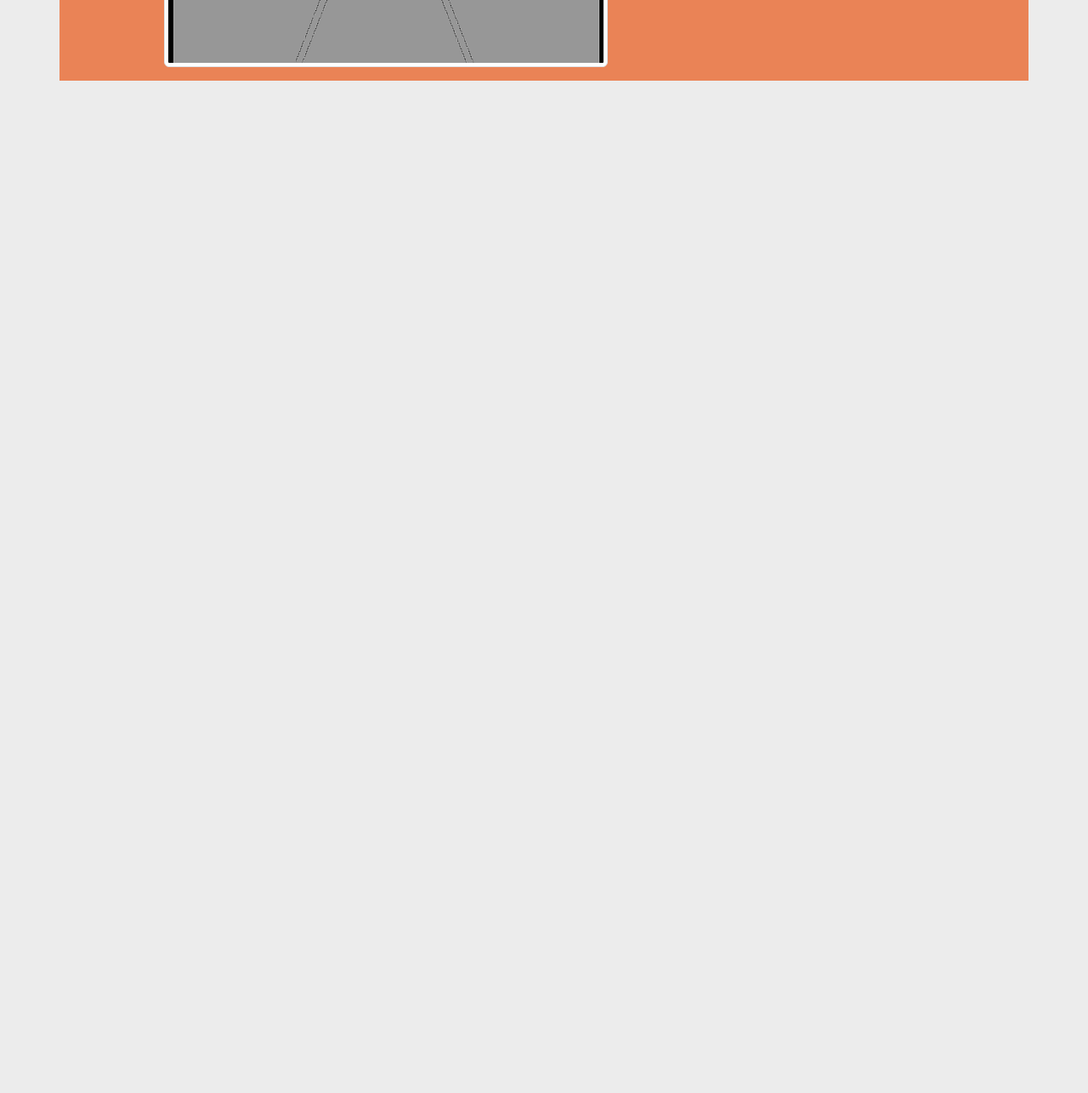
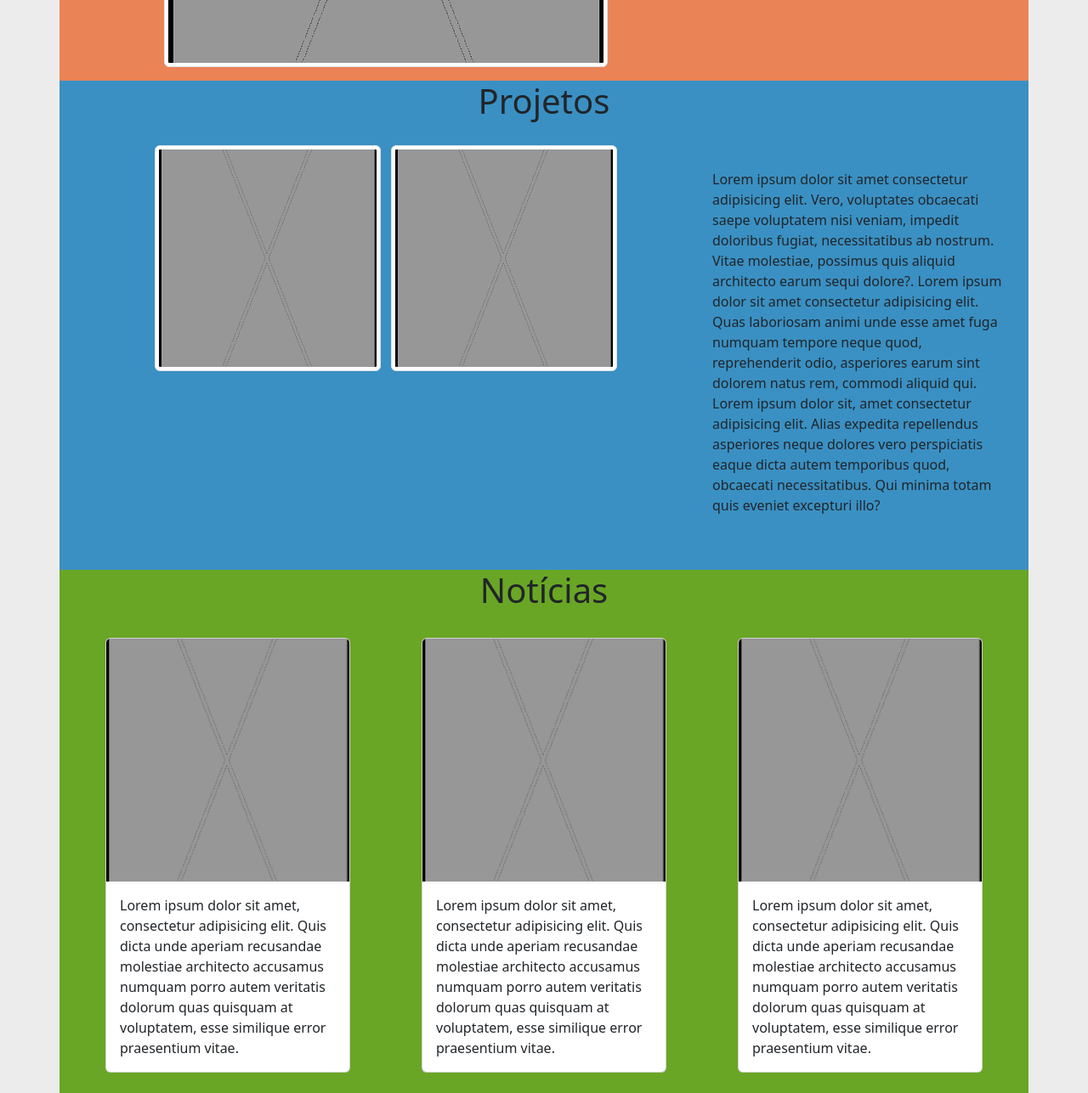
Before and after one commit to Guthox/PI-Site, a plain HTML site: page index.html in a window 1280 px wide. Shown: the part 1010-2297 px from the top of the page at 85% size. Before the commit the page ends 1105 px from the top, so only its background shows below. Drawn offline with nearby package versions, Linux system fonts and the light colour scheme.

Commit message:
Adicionado secao de projetos e noticias

```diff
--- a/CSS/style.css
+++ b/CSS/style.css
@@ -9,3 +9,15 @@ body{
 #sobreNos{
     background-color: #EA8356;
 }
+
+#projetos{
+    background-color: #3A90C3;
+}
+
+#fotos{
+    background-color: #ECECEC;
+}
+
+#noticias{
+    background-color: #69A625;
+}
--- a/index.html
+++ b/index.html
@@ -101,6 +101,81 @@
             </div>
         </div>
         <!-- ****************************************************************** -->
+        <!-- *************************** Projetos **************************** -->
+        <div class="container-lg" id="projetos">
+            <div class="container-fluid text-center mt-0">
+                <h1>Projetos</h1>
+            </div>
+            <div class="container-lg">
+                <div class="row">
+                    <div class="col-md text-center py-3">
+                        <img src="IMG/placeholderSqrSmall.png" alt="..." class="img-thumbnail m-1">
+                        <img src="IMG/placeholderSqrSmall.png" alt="..." class="img-thumbnail m-1">
+                    </div>
+                    <div class="col-lg-4 justify-center py-5">
+                        <p>Lorem ipsum dolor sit amet consectetur adipisicing elit. Vero, voluptates
+                            obcaecati saepe voluptatem nisi veniam, impedit doloribus fugiat, necessitatibus
+                            ab nostrum. Vitae molestiae, possimus quis aliquid architecto earum sequi
+                            dolore?. Lorem ipsum dolor sit amet consectetur adipisicing elit. Quas
+                            laboriosam animi unde esse amet fuga numquam tempore neque quod, reprehenderit
+                            odio, asperiores earum sint dolorem natus rem, commodi aliquid qui. Lorem ipsum
+                            dolor sit, amet consectetur adipisicing elit. Alias expedita repellendus
+                            asperiores neque dolores vero perspiciatis eaque dicta autem temporibus quod,
+                            obcaecati necessitatibus. Qui minima totam quis eveniet excepturi illo?</p>
+                    </div>
+                </div>
+            </div>
+        </div>
+        <!-- ****************************************************************** -->
+        <!-- ***************************** Fotos ****************************** -->
+        <!-- <div class="container-lg" id="fotos"> <div class="container-fluid
+        text-center mt-0"> <h1>Fotos</h1> </div> <div class="container-lg"></div> </div>
+        -->
+        <!-- ****************************************************************** -->
+        <!-- *************************** Noticias ***************************** -->
+        <div class="container-lg" id="noticias">
+            <div class="container-fluid text-center mt-0">
+                <h1>Notícias</h1>
+            </div>
+            <div class="container-lg">
+                <div class="row">
+                    <div class="col-lg-4 col-sm-6 d-flex justify-content-center my-4">
+                        <div class="card" style="width: 18rem;">
+                            <img class="card-img-top" src="IMG/placeholderSqrSmall.png" alt="...">
+                            <div class="card-body">
+                                <p class="card-text">Lorem ipsum dolor sit amet, consectetur adipisicing elit.
+                                    Quis dicta unde aperiam recusandae molestiae architecto accusamus numquam porro
+                                    autem veritatis dolorum quas quisquam at voluptatem, esse similique error
+                                    praesentium vitae.</p>
+                            </div>
+                        </div>
+                    </div>
+                    <div class="col-lg-4 col-sm-6 d-flex justify-content-center my-4">
+                        <div class="card" style="width: 18rem;">
+                            <img class="card-img-top" src="IMG/placeholderSqrSmall.png" alt="...">
+                            <div class="card-body">
+                                <p class="card-text">Lorem ipsum dolor sit amet, consectetur adipisicing elit.
+                                    Quis dicta unde aperiam recusandae molestiae architecto accusamus numquam porro
+                                    autem veritatis dolorum quas quisquam at voluptatem, esse similique error
+                                    praesentium vitae.</p>
+                            </div>
+                        </div>
+                    </div>
+                    <div class="col-lg-4 d-flex justify-content-center my-4">
+                        <div class="card" style="width: 18rem;">
+                            <img class="card-img-top" src="IMG/placeholderSqrSmall.png" alt="...">
+                            <div class="card-body">
+                                <p class="card-text">Lorem ipsum dolor sit amet, consectetur adipisicing elit.
+                                    Quis dicta unde aperiam recusandae molestiae architecto accusamus numquam porro
+                                    autem veritatis dolorum quas quisquam at voluptatem, esse similique error
+                                    praesentium vitae.</p>
+                            </div>
+                        </div>
+                    </div>
+                </div>
+            </div>
+        </div>
+        <!-- ****************************************************************** -->
         <script
             src="https://cdn.jsdelivr.net/npm/bootstrap@5.0.2/dist/js/bootstrap.bundle.min.js"
             integrity="sha384-MrcW6ZMFYlzcLA8Nl+NtUVF0sA7MsXsP1UyJoMp4YLEuNSfAP+JcXn/tWtIaxVXM"
```
Also changed, not shown: IMG/placeholderSqrSmall.png (added).
